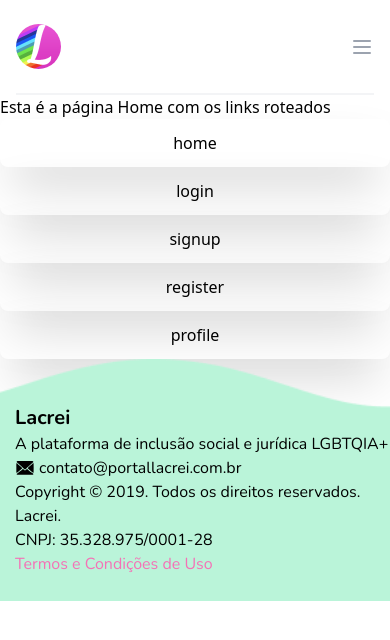
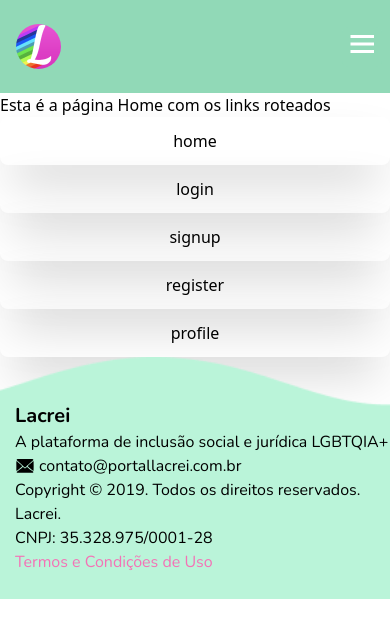
Before and after one commit to FelixMembrive/desafio-gama-lacrou-gr3, a React (Vite) app: page / in a window 390 px wide. Shown: the top 640 px of the page. Built offline with nearby package versions, Linux system fonts and the light colour scheme.

Commit message:
Estilizando o Header

```diff
--- a/src/components/Header/index.tsx
+++ b/src/components/Header/index.tsx
@@ -6,6 +6,7 @@
 } from '@heroicons/react/outline'
 import { ChevronDownIcon } from '@heroicons/react/solid'
 import LogoDefault from '../Logo45x45'
+import RetractMenu from '../Icons/retractMenu'
 
 const navItens = [
     {
@@ -43,9 +44,9 @@
 
 export default function Header() {
     return (
-        <Popover className="relative bg-white w-full">
+        <Popover className="relative bg-verde-lacrei2 w-full">
             <div className="max-w-7xl mx-auto px-4 sm:px-6">
-                <div className="flex justify-between items-center border-b-2 border-gray-100 py-6 md:justify-start md:space-x-10">
+                <div className="flex justify-between items-center border-gray-100 py-6 md:justify-start md:space-x-10">
                     <div className="flex justify-start lg:w-0 lg:flex-1">
                         <a href="#">
                             <span className="sr-only">Workflow</span>
@@ -53,9 +54,9 @@
                         </a>
                     </div>
                     <div className="-mr-2 -my-2 md:hidden">
-                        <Popover.Button className="bg-white rounded-md p-2 inline-flex items-center justify-center text-gray-400 hover:text-gray-500 hover:bg-gray-100 focus:outline-none focus:ring-2 focus:ring-inset focus:ring-indigo-500">
+                        <Popover.Button className="bg-verde-lacrei2 rounded-md p-2 inline-flex items-center justify-center text-gray-400 hover:text-gray-500 hover:bg-gray-100 focus:outline-none focus:ring-2 focus:ring-inset focus:ring-indigo-500">
                             <span className="sr-only">Open menu</span>
-                            <MenuIcon className="h-6 w-6" aria-hidden="true" />
+                            <RetractMenu className="h-6 w-6" aria-hidden="true" />
                         </Popover.Button>
                     </div>
                     <Popover.Group as="nav" className="hidden md:flex space-x-10">
--- /dev/null
+++ b/src/components/Icons/RetractMenu.tsx
@@ -0,0 +1,19 @@
+import * as React from "react"
+import { SVGProps } from "react"
+
+const RetractMenu = (props: SVGProps<SVGSVGElement>) => (
+  <svg
+    width={28}
+    height={18}
+    fill="none"
+    xmlns="http://www.w3.org/2000/svg"
+    {...props}
+  >
+    <path
+      d="M.5 18h27v-3H.5v3Zm0-7.5h27v-3H.5v3ZM.5 0v3h27V0H.5Z"
+      fill="#fff"
+    />
+  </svg>
+)
+
+export default RetractMenu
--- a/src/pages/Login/index.tsx
+++ b/src/pages/Login/index.tsx
@@ -8,6 +8,8 @@
 
 export default function Login() {
   return (
+    <>
+    <Header></Header>
     <div className="flex flex-col justify-center items-center bg-upperImage bg-no-repeat bg-100-auto bg-top font-nunito">
       <img className="mt-20" src="/src/assets/images/medica.svg" alt="" />
       <h1 className="font-bold text-2xl text-center m-4">
@@ -34,5 +36,6 @@
         </a>
       </div>
     </div>
+    </>
   );
 }
--- a/tailwind.config.js
+++ b/tailwind.config.js
@@ -62,6 +62,8 @@
                     100: "#FFC2EA",
                 },
                 "verde-lacrei": "#018762",
+                "verde-lacrei2": "#91D9B7",
+
             },
             fontFamily: {
                 nunito: ['Nunito']
```
Also changed, not shown: src/assets/images/retract-menu.svg (added). Lines whose indentation alone changed are shown as unchanged.
